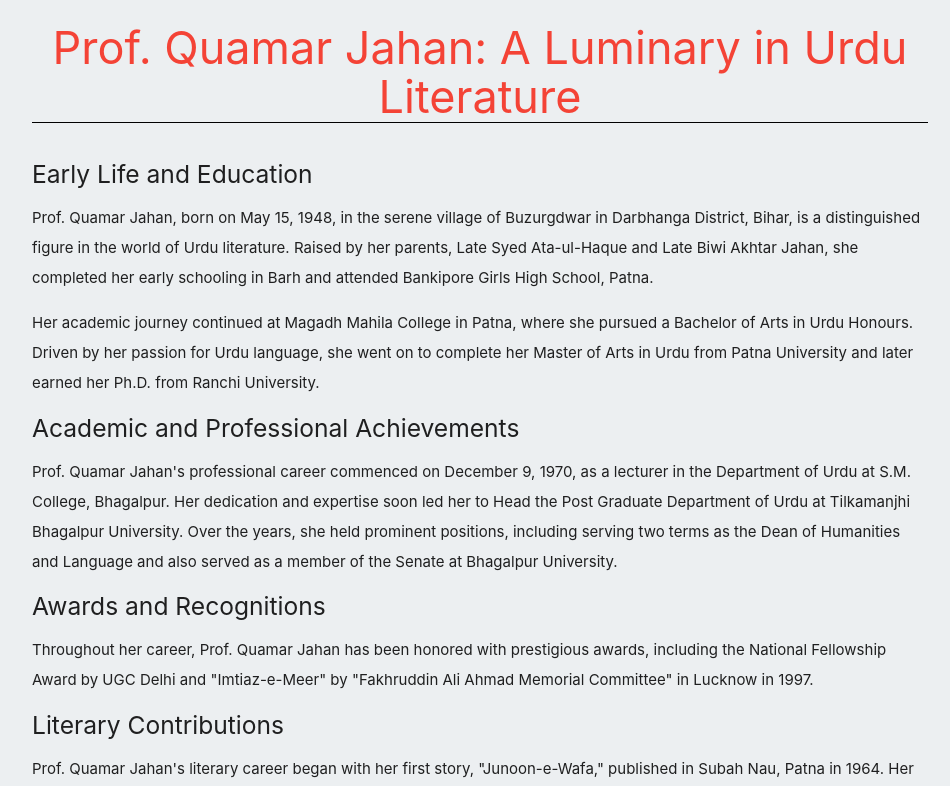
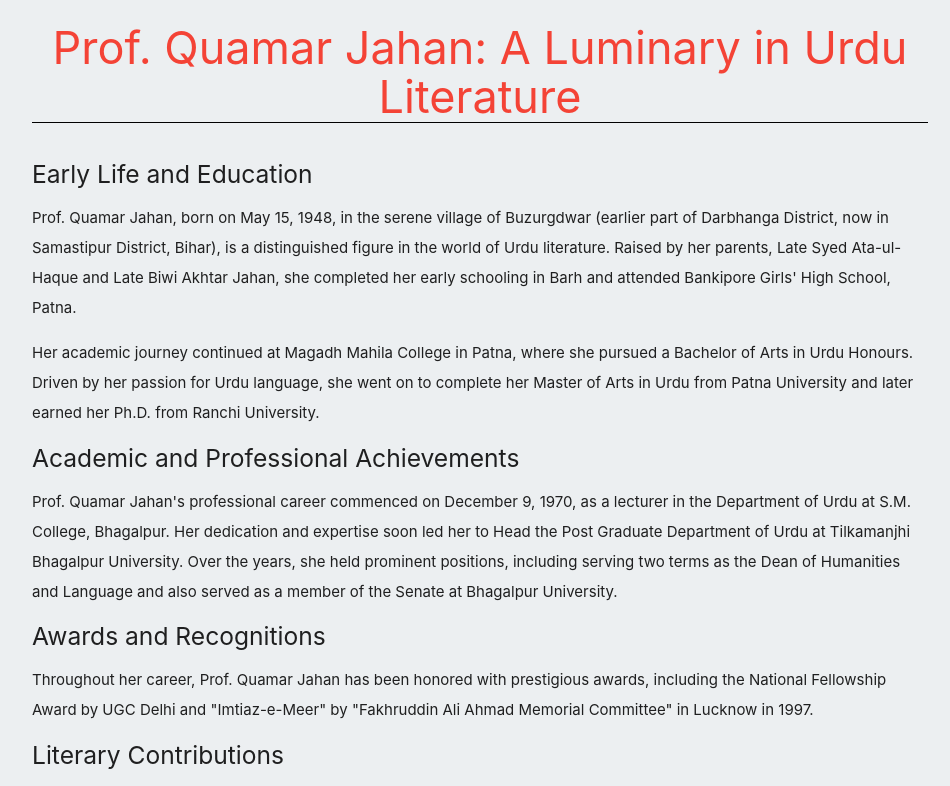
Before and after one commit to Shaheer-rossoneri14/QuamarJahan, a plain HTML site: page index.html in a window 1280 px wide. Shown: the part 1088-1874 px from the top of the page, without its empty margins (160-1110 px from the left). Drawn offline with nearby package versions, Linux system fonts and the light colour scheme; a script that the page names is missing.

Commit message:
Updated location discrepency in the intro

```diff
--- a/index.html
+++ b/index.html
@@ -231,11 +231,11 @@
             <br>
             <h5>Early Life and Education</h5>
             <p>
-                Prof. Quamar Jahan, born on May 15, 1948, in the serene village of Buzurgdwar in Darbhanga District,
-                Bihar,
-                is a distinguished figure in the world of Urdu literature. Raised by her parents, Late Syed Ata-ul-Haque
+                Prof. Quamar Jahan, born on May 15, 1948, in the serene village of Buzurgdwar (earlier part of Darbhanga
+                District, now in Samastipur District, Bihar), is a distinguished figure in the world of Urdu
+                literature. Raised by her parents, Late Syed Ata-ul-Haque
                 and Late
-                Biwi Akhtar Jahan, she completed her early schooling in Barh and attended Bankipore Girls High School,
+                Biwi Akhtar Jahan, she completed her early schooling in Barh and attended Bankipore Girls' High School,
                 Patna.
             </p>
             <p>
@@ -340,8 +340,6 @@
             testament to her dedication, talent, and passion for the literary arts. She passed away on February 11,
             2025, at her residence in Bhagalpur, Bihar. Her extensive body of work continues to inspire and influence
             readers and scholars alike, leaving behind a legacy that will be cherished for generations to come.
-
-
             <br>
             <br>
             <br>
```
